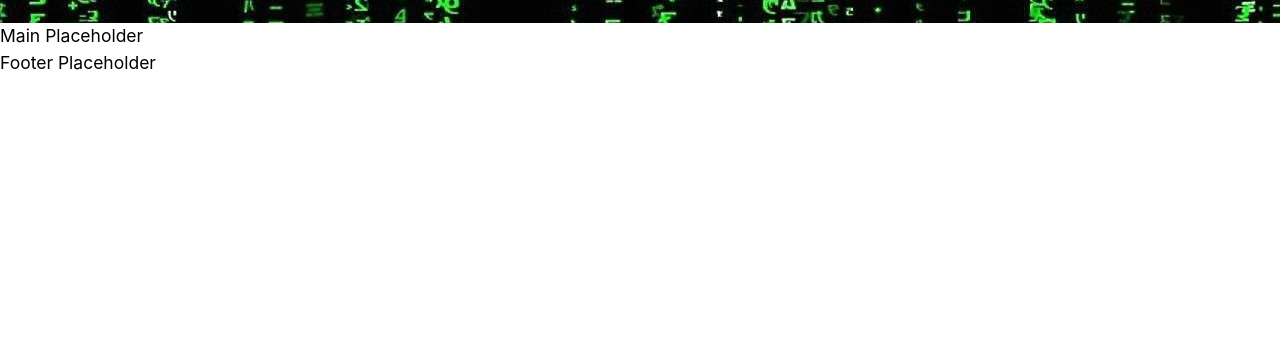
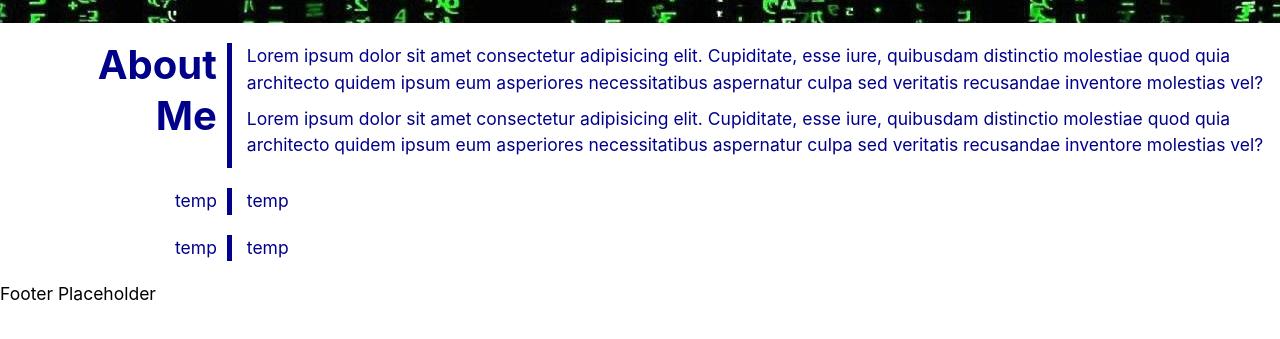
Before and after one commit to Andrew-TechMaster/Andrew-UWBootcamp-Challenge-02, a plain HTML site: page index.html in a window 1280 px wide. Shown: the part 457-796 px from the top of the page. Drawn offline with Linux system fonts and the light colour scheme.

Commit message:
Format the display of the main & Add section about

```diff
--- a/Assets/css/style.css
+++ b/Assets/css/style.css
@@ -25,6 +25,17 @@ body {
   /* set body font size to 1.75rem, which is 1.75x more than the font-size of 10px, making it 17.5px  */
   font-size: 1.75rem;
   line-height: 1.5;
+}
+
+p {
+  margin-bottom: 1rem;
+}
+
+h1 {
+  font-size: 4rem;
+  margin-bottom: 0.625rem;
+  font-weight: 700;
+  line-height: 1.1;
 }
 
 /* Header Styles & Navigation Bar Styles: */
@@ -74,6 +85,34 @@ figcaption {
   left: 120rem;
 }
 
+/* Main Content Styles */
+main {
+  width: 98%;
+  margin: 2rem auto;
+}
+
+section {
+  margin: 2rem 0;
+  display: flex;
+  flex-flow: row wrap;
+}
+
+aside {
+  flex: 1 1 0;
+  border-right: 0.5rem solid var(--primary-color);
+  padding-right: 1rem;
+  text-align: right;
+  color: var(--primary-color);
+  /* vertical-align: top; */
+  /* align-self: start; */
+}
+
+article {
+  flex: 5 5 0;
+  margin-left: 1.5rem;
+  color: var(--primary-color);
+}
+
 /* Class Selectors */
 
 
--- a/index.html
+++ b/index.html
@@ -29,7 +29,32 @@
 
     <!-- Main Contents -->
     <main>
-        Main Placeholder
+        <section id="about-me">
+            <aside>
+                <h1>About</h1>
+                <h1>Me</h1>
+            </aside>
+            <article>
+                <P>Lorem ipsum dolor sit amet consectetur adipisicing elit. Cupiditate, esse iure, quibusdam distinctio molestiae quod quia architecto quidem ipsum eum asperiores necessitatibus aspernatur culpa sed veritatis recusandae inventore molestias vel?</P>
+                <P>Lorem ipsum dolor sit amet consectetur adipisicing elit. Cupiditate, esse iure, quibusdam distinctio molestiae quod quia architecto quidem ipsum eum asperiores necessitatibus aspernatur culpa sed veritatis recusandae inventore molestias vel?</P>
+            </article>
+        </section>
+        <section id="work">
+            <aside>
+                temp
+            </aside>
+            <article>
+                temp
+            </article>
+        </section>
+        <section id="contact">
+            <aside>
+                temp
+            </aside>
+            <article>
+                temp
+            </article>
+        </section>
     </main>
 
     <!-- Footer -->
```
